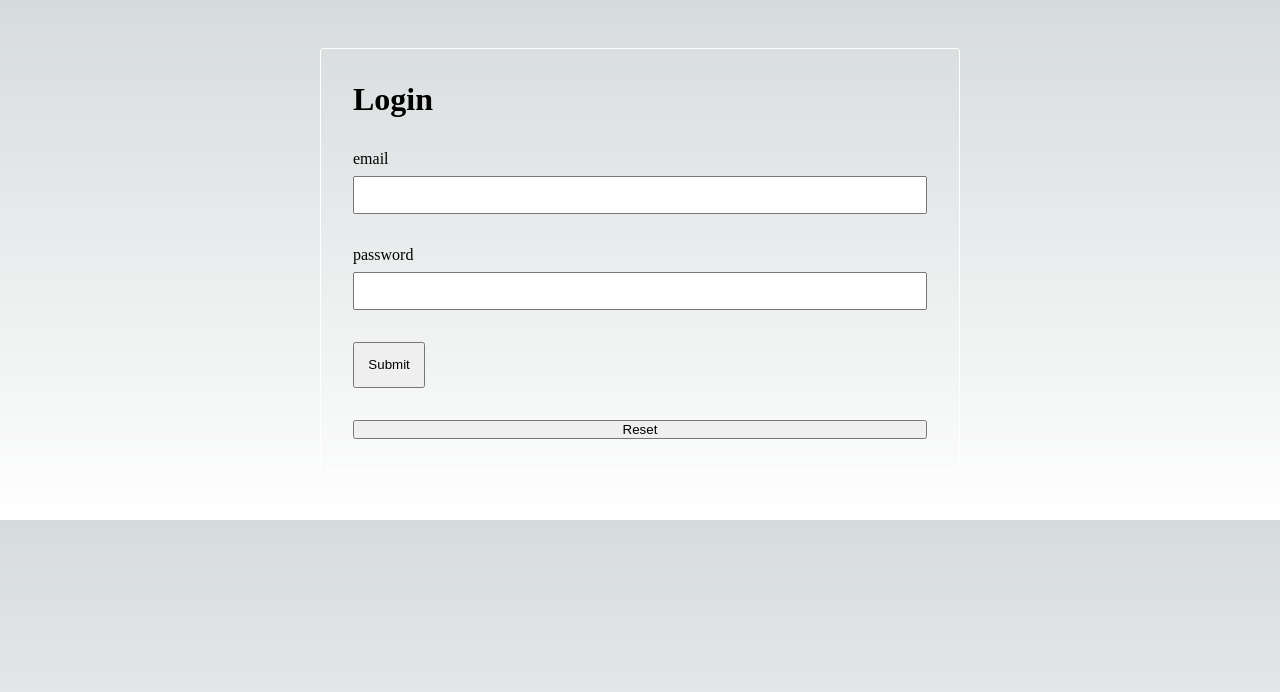
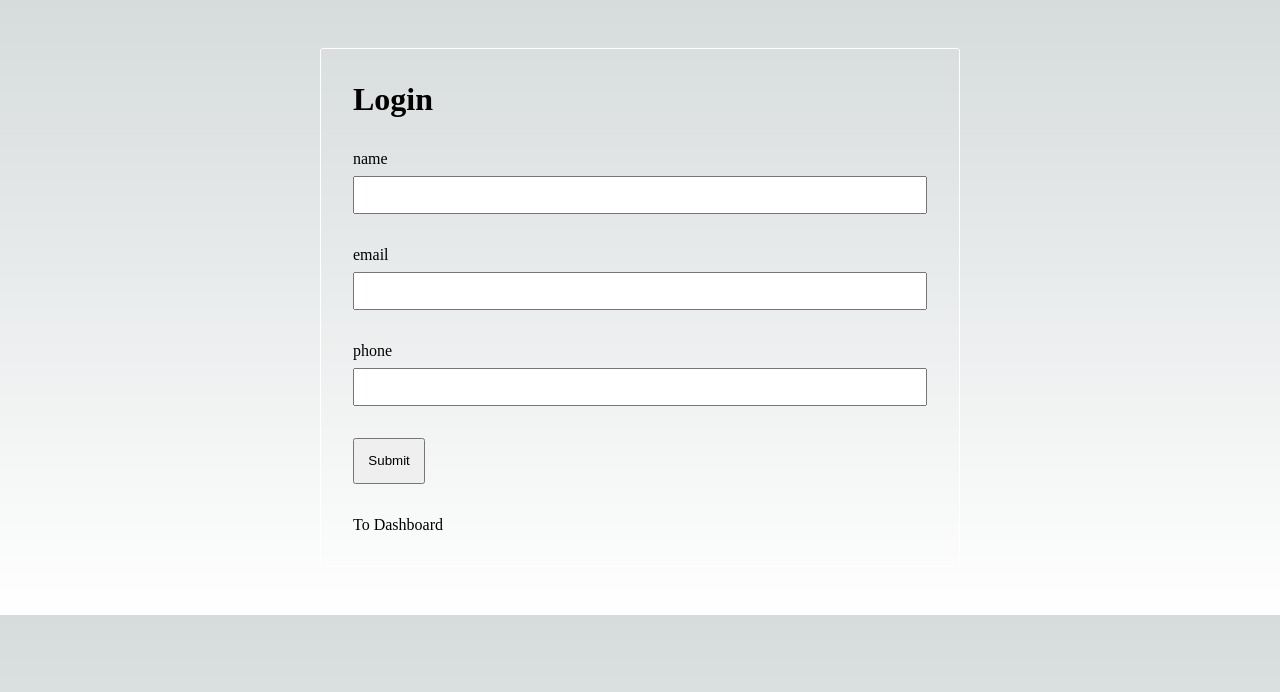
Before and after one commit to surajkumar85/rhf-practice, a Next.js app: page /login in a window 1280 px wide. Shown: the top 692 px of the page. Built offline with nearby package versions, Linux system fonts and the light colour scheme.

Commit message:
added context

```diff
--- a/package.json
+++ b/package.json
@@ -15,6 +15,7 @@
     "@types/react-dom": "18.0.11",
     "eslint": "8.36.0",
     "eslint-config-next": "13.2.4",
+    "immer": "^9.0.21",
     "next": "13.2.4",
     "react": "18.2.0",
     "react-dom": "18.2.0",
--- a/src/app/layout.tsx
+++ b/src/app/layout.tsx
@@ -1,18 +1,21 @@
-import './globals.css'
+import Provider from "@/provider/provider";
+import "./globals.css";
 
 export const metadata = {
-  title: 'Create Next App',
-  description: 'Generated by create next app',
-}
+  title: "Create Next App",
+  description: "Generated by create next app",
+};
 
 export default function RootLayout({
   children,
 }: {
-  children: React.ReactNode
+  children: React.ReactNode;
 }) {
   return (
     <html lang="en">
-      <body>{children}</body>
+      <body>
+        <Provider>{children}</Provider>
+      </body>
     </html>
-  )
+  );
 }
--- a/src/app/login/page.tsx
+++ b/src/app/login/page.tsx
@@ -1,36 +1,55 @@
 "use client";
+import { useStateDispatch } from "@/provider/form-state/formStateProvider";
 import styles from "./page.module.css";
 import { useForm, SubmitHandler, UseFormRegister } from "react-hook-form";
+import Link from "next/link";
+import { zodResolver } from "@hookform/resolvers/zod";
+import * as z from "zod";
 
-type Input = {
-  email: string;
-  password: string;
-};
+const formSchema = z.object({
+  name: z.string().min(3, "Name Should be greater than 2 character."),
+  email: z.string(),
+  phone: z.string(),
+});
+
+type Input = z.infer<typeof formSchema>;
 
 export default function page() {
+  const dispatch = useStateDispatch();
+  // const router = useRouter();
   const {
     register,
     handleSubmit,
-    reset,
     formState: { errors },
-  } = useForm<Input>();
-  const onSubmit: SubmitHandler<Input> = (data) => console.log(data);
+  } = useForm<Input>({
+    resolver: zodResolver(formSchema),
+  });
+
+  const onSubmit: SubmitHandler<Input> = (data) => {
+    console.log(data);
+    dispatch({ type: "ADD_NAME", payload: data.name });
+    dispatch({ type: "ADD_EMAIL", payload: data.email });
+    dispatch({ type: "ADD_PHONE", payload: data.phone });
+    // router.push("/dashboad");
+  };
 
   return (
     <div className={styles.main}>
       <h1>Login</h1>
       <form onSubmit={handleSubmit(onSubmit)}>
+        <Inputs label={"name"} register={register} required={true} />
+        {errors.name && <p>{errors.name.message}</p>}
         <Inputs label={"email"} register={register} required={true} />
         {errors.email && <p>This field is required</p>}
-        <Inputs label={"password"} register={register} required={true} />
-        {errors.password && <p>This field is required</p>}
+        <Inputs label={"phone"} register={register} required={true} />
+        {errors.phone && <p>This field is required</p>}
         <button>Submit</button>
       </form>
-      <button onClick={() => reset()}>Reset</button>
+      <Link href="/dashboard">To Dashboard</Link>
     </div>
   );
 }
-type Labels = "email" | "password";
+type Labels = "email" | "name" | "phone";
 
 type Inputs = {
   label: Labels;
--- /dev/null
+++ b/src/provider/form-state/formStateProvider.tsx
@@ -0,0 +1,34 @@
+"use client";
+import {
+  Dispatch,
+  ReactNode,
+  createContext,
+  useContext,
+  useReducer,
+} from "react";
+import { FormAction, FormState } from "./../../types/formType";
+import { initialState } from "./initialState";
+import reducer from "./reducer";
+
+const FormStateContext = createContext<FormState>(initialState);
+const FormStateDispatch = createContext<Dispatch<FormAction>>(
+  ({}: FormAction) => {}
+);
+
+export default function FormStateProvider({
+  children,
+}: {
+  children: ReactNode;
+}) {
+  const [state, dispatch] = useReducer(reducer, initialState);
+  return (
+    <FormStateContext.Provider value={state}>
+      <FormStateDispatch.Provider value={dispatch}>
+        {children}
+      </FormStateDispatch.Provider>
+    </FormStateContext.Provider>
+  );
+}
+
+export const useStateContext = () => useContext(FormStateContext);
+export const useStateDispatch = () => useContext(FormStateDispatch);
--- /dev/null
+++ b/src/provider/form-state/initialState.ts
@@ -0,0 +1,7 @@
+import { FormState } from "@/types/formType";
+
+export const initialState: FormState = {
+  name: "",
+  email: "",
+  phone: "",
+};
--- /dev/null
+++ b/src/provider/form-state/reducer.tsx
@@ -0,0 +1,16 @@
+import { FormAction, FormState } from "@/types/formType";
+import produce from "immer";
+
+export default produce((state: FormState, action: FormAction) => {
+  switch (action.type) {
+    case "ADD_NAME":
+      state.name = action.payload;
+      break;
+    case "ADD_EMAIL":
+      state.email = action.payload;
+      break;
+    case "ADD_PHONE":
+      state.phone = action.payload;
+      break;
+  }
+});
--- /dev/null
+++ b/src/provider/provider.tsx
@@ -0,0 +1,6 @@
+import { ReactNode } from "react";
+import FormStateProvider from "./form-state/formStateProvider";
+
+export default function Provider({ children }: { children: ReactNode }) {
+  return <FormStateProvider>{children}</FormStateProvider>;
+}
--- /dev/null
+++ b/src/types/formType.ts
@@ -0,0 +1,9 @@
+export type FormState = {
+  name: string;
+  email: string;
+  phone: string;
+};
+export type FormAction =
+  | { type: "ADD_NAME"; payload: string }
+  | { type: "ADD_EMAIL"; payload: string }
+  | { type: "ADD_PHONE"; payload: string };
```
Also changed, not shown: src/app/dashboard/page.tsx (added, +16 -0 lines), 1 other file (tests, documents, lock files or other folders).
